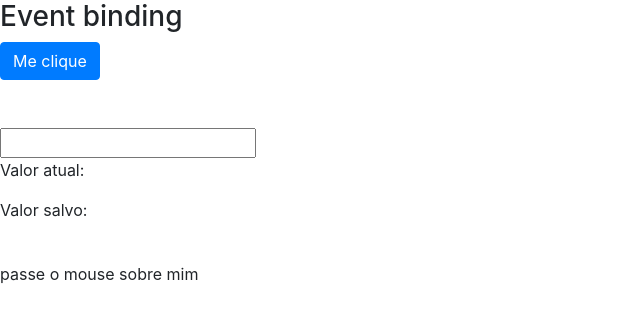
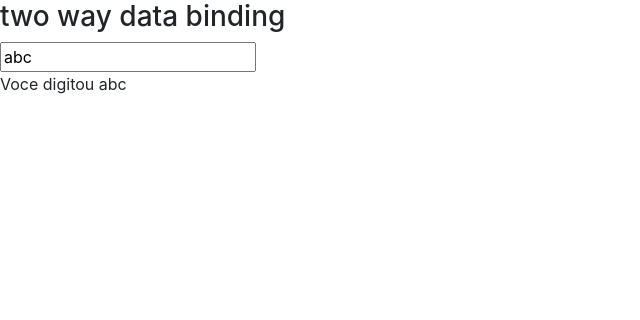
Before and after one commit to andreleecoder/Angular, an Angular app in the folder data-binding/: page / in a window 1280 px wide. Shown: the top 320 px of the page, without its empty margins (0-640 px from the left). Built offline with nearby package versions, Linux system fonts and the light colour scheme.

Commit message:
two way data binding

```diff
--- a/data-binding/src/app/data-binding/data-binding.component.html
+++ b/data-binding/src/app/data-binding/data-binding.component.html
@@ -1,6 +1,6 @@
 
-<section class="property-binding">
-    <!--
+<!--<section class="property-binding">
+
     <article>
         <h3>interpolation / interpolação</h3>
         <p>string renderizada com interpolação:{{url}}</p>
@@ -40,7 +40,7 @@
 
             </div>
         </div>
-    </article>-->
+    </article>
     <article>
         <h3>Event binding</h3>
         <div>
@@ -64,4 +64,19 @@
         </span>
     </article>
 
+</section>-->
+
+<section class="two-way-binding">
+    <article>
+        <h3>two way data binding</h3>
+        <div>
+            <input type="text"
+            [value]="nome"
+            (input)="nome=$event.target.value">
+
+
+
+            <p>Voce digitou {{nome}}</p>
+        </div>
+    </article>
 </section>
--- a/data-binding/src/app/data-binding/data-binding.component.ts
+++ b/data-binding/src/app/data-binding/data-binding.component.ts
@@ -1,4 +1,5 @@
 import { Component, OnInit } from '@angular/core';
+import { FormsModule } from '@angular/forms';
 
 @Component({
   selector: 'app-data-binding',
@@ -13,6 +14,8 @@
   valorAtual:string='';
   valorSalvo
   isMouseOver:boolean=false
+
+  nome: string="abc"
 
   getValor(){
     return 1
```
